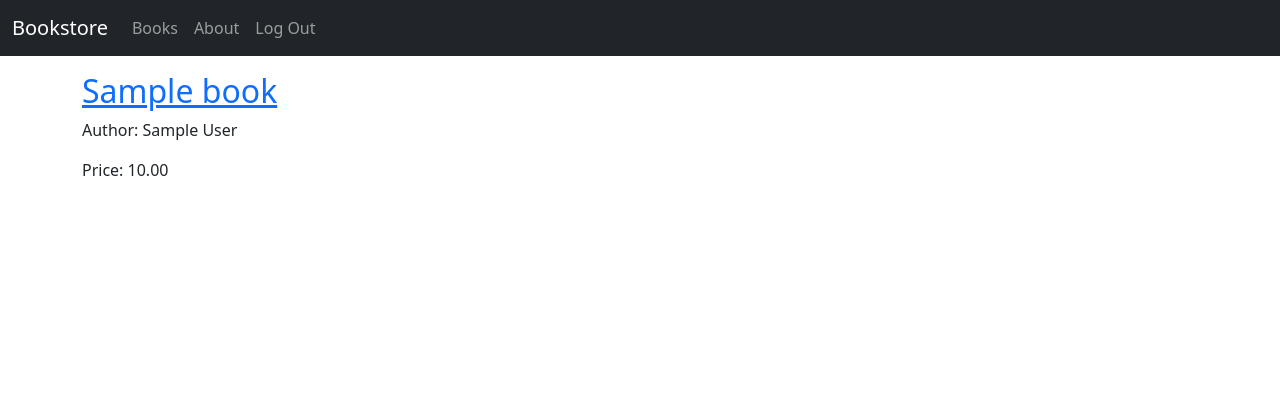
After one commit to upadhayayarajesh/Bookstore, a Django app: page /books/00000000-0000-0000-0000-000000000001/ in a window 1280 px wide. The commit adds this page. Shown: the top 420 px of the page. Run offline with Django 4.2, Linux system fonts and the light colour scheme; a user stored in the database is signed in; tables that the repository leaves empty hold one stand-in row (values such as "Sample post"); parts of the project's set-up code (start-up, migrations or seed data) failed here and were passed over; some libraries are stand-ins or nearby versions.

Commit message:
BookDetail view with UUID.

```diff
--- a/books/models.py
+++ b/books/models.py
@@ -1,10 +1,17 @@
+import uuid
+
 from django.db import models
+from django.urls import reverse
 
 
 class Book(models.Model):
+    id = models.UUIDField(primary_key=True, default=uuid.uuid4(), editable=False)
     title = models.CharField(max_length=200)
     author = models.CharField(max_length=200)
     price = models.DecimalField(max_digits=6, decimal_places=2)
 
     def __str__(self):
         return self.title
+
+    def get_absolute_url(self):
+        return reverse("book_detail", args=[str(self.id)])
--- a/books/urls.py
+++ b/books/urls.py
@@ -1,7 +1,8 @@
 from django.urls import path
 
-from books.views import BookListView
+from books.views import BookListView, BookDetailView
 
 urlpatterns = [
     path("", BookListView.as_view(), name="book_list"),
+    path("<uuid:pk>/", BookDetailView.as_view(), name="book_detail"),
 ]
--- a/books/views.py
+++ b/books/views.py
@@ -1,5 +1,5 @@
 from django.shortcuts import render
-from django.views.generic import ListView
+from django.views.generic import ListView, DetailView
 
 from books.models import Book
 
@@ -10,3 +10,10 @@ from books.models import Book
 class BookListView(ListView):
     model = Book
     templates = "books/book_list.html"
+
+
+class BookDetailView(DetailView):
+    model = Book
+    # to make the default name(object_list) more descriptive
+    context_object_name = "book"
+    templates = "books/book_detail.html"
--- a/templates/_base.html
+++ b/templates/_base.html
@@ -26,6 +26,9 @@
             </button>
        <div class="collapse navbar-collapse" id="navbarCollapse">
            <ul class="navbar-nav me-auto mb-2 mb-md-0">
+                <li class="nav-item">
+                   <a class="nav-link" href="{% url 'book_list' %}">Books</a>
+               </li>
                <li class="nav-item">
                    <a class="nav-link" href="{% url 'about' %}">About</a>
                </li>
--- /dev/null
+++ b/templates/books/book_detail.html
@@ -0,0 +1,10 @@
+{% extends "_base.html" %}
+{% block title %}{{ book.title }}{% endblock title %}
+
+{% block content %}
+    <div class="book-detail">
+        <h2><a href="">{{ book.title }}</a></h2>
+        <p>Author: {{ book.author }}</p>
+        <p>Price: {{ book.price }}</p>
+    </div>
+{% endblock content %}
--- a/templates/books/book_list.html
+++ b/templates/books/book_list.html
@@ -2,9 +2,9 @@
 {% block title %}Books{% endblock title %}
 
 {% block content %}
-    {% for book in object_list %}
+    {% for book in book_list %}
         <div>
-            <h2><a href="">{{ book.title }}</a></h2>
+            <h2><a href="{{ book.get_absolute_url }}">{{ book.title }}</a></h2>
         </div>
     {% endfor %}
 {% endblock content %}
```
Also changed, not shown: books/migrations/0001_initial.py.
